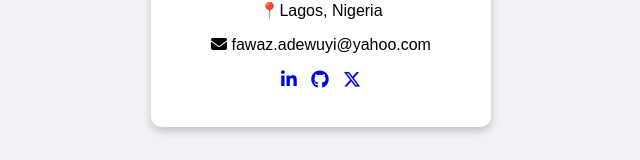
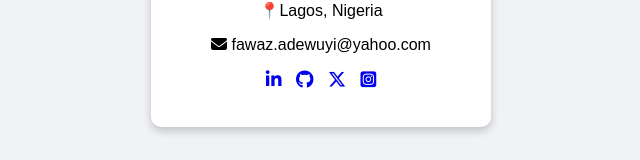
Before and after one commit to Whereisade/Profile-card, a plain HTML site: page index.html in a window 1280 px wide. Shown: the part 513-673 px from the top of the page, without its empty margins (319-959 px from the left). Drawn offline with Linux system fonts and the light colour scheme; a script that the page names is missing.

Commit message:
FEAT: Added Insta

```diff
--- a/index.html
+++ b/index.html
@@ -18,7 +18,8 @@
         <div class="social-links" data-testid="socialLinks">
             <a href="https://www.linkedin.com/in/fawaz-adewuyi/" target="_blank" id="linkedin"><i class="fa fa-linkedin" aria-hidden="true"></i></a>
             <a href="https://github.com/Whereisade/" target="_blank" id="git"><i class="fa fa-github" aria-hidden="true"></i></a>
-            <a href="https://x.com/Fawzy_bahd_guy" target="_blank" id="x"><i class="fa-brands fa-x-twitter"></i></a>
+            <a href="https://x.com/Fawzy_bahd_guy/" target="_blank" id="x"><i class="fa-brands fa-x-twitter"></i></a>
+            <a href="https://instagram.com/findingfawaz/" target="_blank" id="x"><i class="fa-brands fa-square-instagram"></i></a>
         </div>
         <p data-testid="currentTimeUTC" id="utc-time"></p>
     </div>
```
